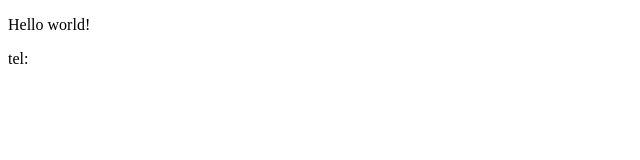
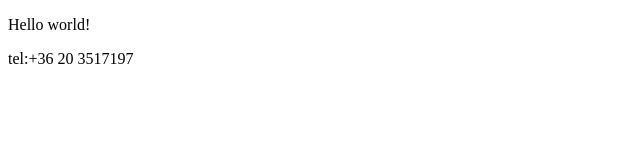
Before and after one commit to GyulaiZsuzsanna/Practice, a plain HTML site: page index.html in a window 1280 px wide. Shown: the whole page, without its empty margins (0-640 px from the left). Drawn offline with Linux system fonts and the light colour scheme.

Commit message:
changed again

```diff
--- a/index.html
+++ b/index.html
@@ -8,6 +8,6 @@
 </head>
 <body>
     <p>Hello world!</p>
-    <p>tel:</p>
+    <p>tel:+36 20 3517197</p>
 </body>
 </html>
```
